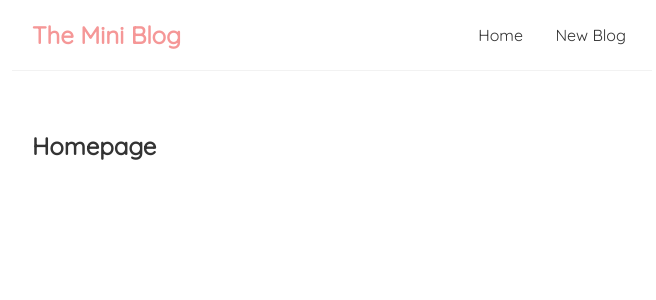
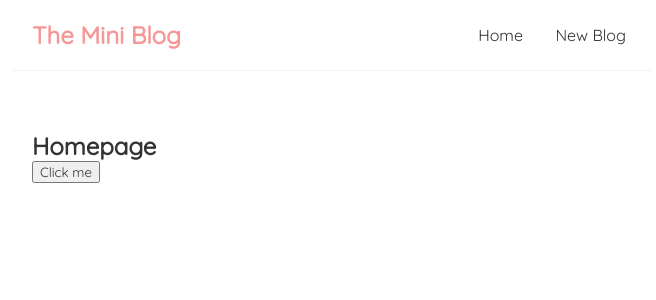
Before and after one commit to rmora101/mini-blog, a React (Create React App) app: page / in a window 1280 px wide. Shown: the top 300 px of the page, without its empty margins (308-964 px from the left). Built offline with nearby package versions, Linux system fonts and the light colour scheme.

Commit message:
added button

```diff
--- a/src/Home.js
+++ b/src/Home.js
@@ -1,9 +1,15 @@
 const Home = () => {
+
+    const handleClick = () =>{
+        console.log('i been clicked on')
+    }
+
     return (
         <div className="home">
             <h2>Homepage</h2>
+            <button onClick={handleClick}>Click me</button>
         </div>
-     );
+    );
 }
 
 export default Home;
```
